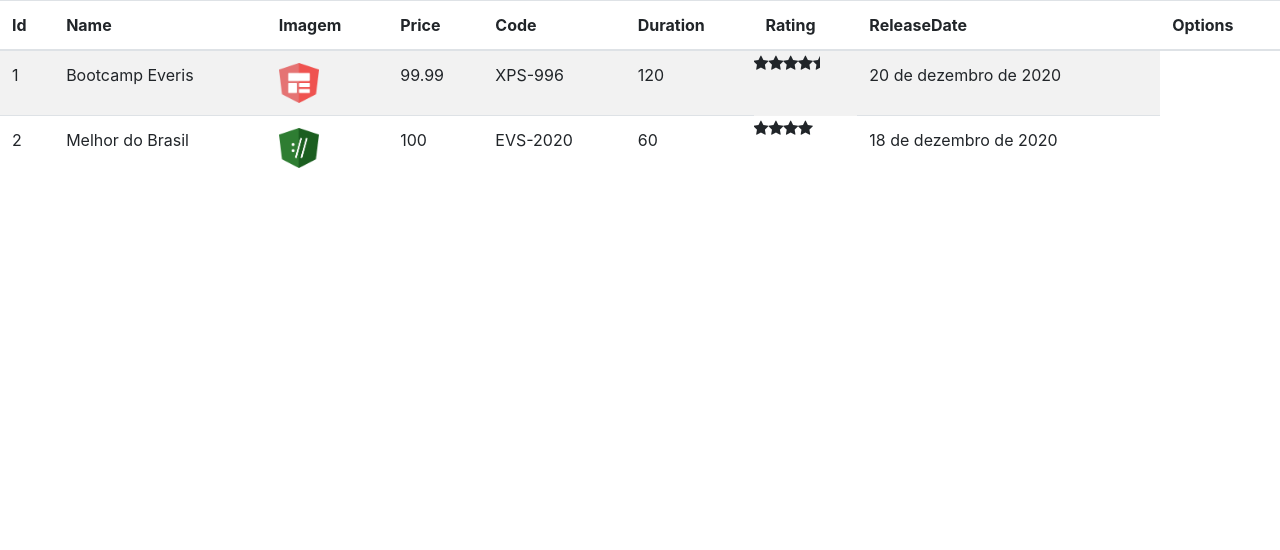
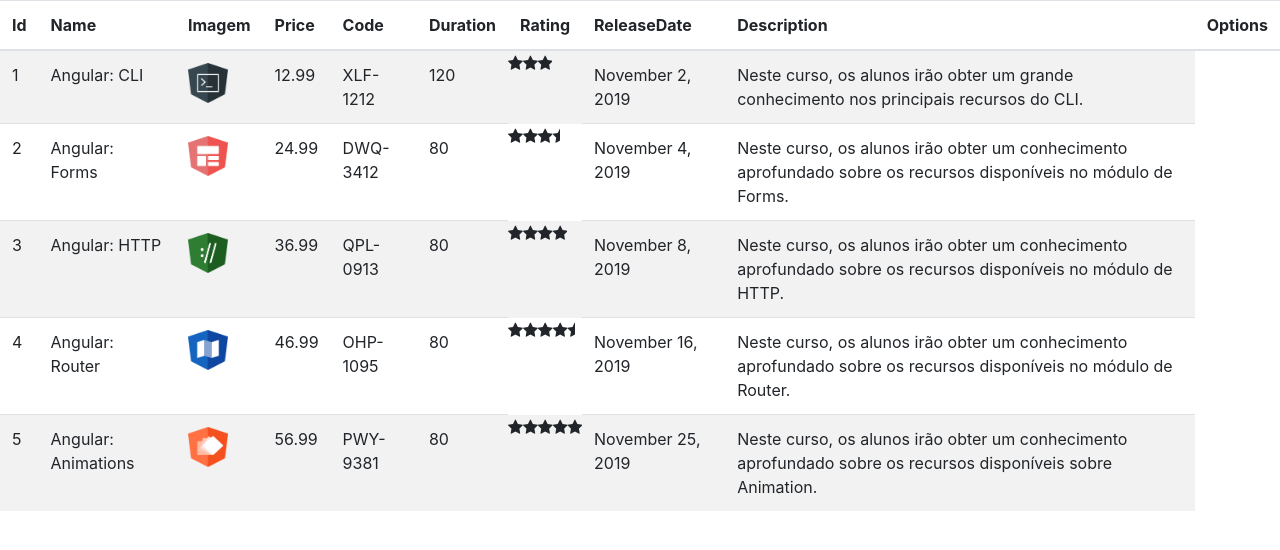
Before and after one commit to Robertoromg/Iniciando-com-Angular, an Angular app: page / in a window 1280 px wide. Shown: the top 550 px of the page. Built offline with nearby package versions, Linux system fonts and the light colour scheme.

Commit message:
injecao dependencia

```diff
--- a/src/app/courses/course-list.component.html
+++ b/src/app/courses/course-list.component.html
@@ -9,6 +9,7 @@
             <th>Duration</th>
             <th>Rating</th>
             <th>ReleaseDate</th>
+            <th>Description</th>
             <th>Options</th>
         </tr>
     </thead>
@@ -25,6 +26,7 @@
             <td>{{ course.releaseDate }}
 
             </td>
+            <td>{{ course.description}}</td>
         </tr>
     </tbody>
 </table>
--- a/src/app/courses/course-list.component.ts
+++ b/src/app/courses/course-list.component.ts
@@ -1,6 +1,6 @@
-import { Component } from '@angular/core';
+import { Component, OnInit} from '@angular/core';
 import { Course } from './course';
-import { OnInit} from '@angular/core';
+import { CourseService } from './course-service';
 
 @Component({
     selector: 'app-course-list',
@@ -10,30 +10,12 @@
 export class CourseListComponent implements OnInit {
     courses: Course[] = [];
 
+    constructor(private courseService: CourseService){
+
+    }
+
     ngOnInit(): void {
-        this.courses = [
-            {
-                id: 1 ,
-                name: 'Bootcamp Everis',
-                imageUrl: '/assets/images/forms.png',
-                price: 99.99,
-                code: 'XPS-996',
-                duration: 120,
-                rating: 4.5,
-                releaseDate: '20 de dezembro de 2020'
-            },
-            {
-                id: 2 ,
-                name: 'Melhor do Brasil',
-                imageUrl: '/assets/images/http.png',
-                price: 100,
-                code: 'EVS-2020',
-                duration: 60,
-                rating: 4 ,
-                releaseDate: '18 de dezembro de 2020'
-            }
-
-        ]
+        this.courses = this.courseService.retrieveAll();
     }
 
 
--- /dev/null
+++ b/src/app/courses/course-service.ts
@@ -0,0 +1,73 @@
+import { Course } from './course';
+import { Injectable } from '@angular/core';
+
+
+@Injectable({
+    providedIn: 'root'
+})
+
+export class CourseService {
+
+    retrieveAll(): Course[]{
+        return COURSES;
+    }
+
+}
+
+var COURSES: Course[] = [
+    {
+        id: 1,
+        name: 'Angular: CLI',
+        releaseDate: 'November 2, 2019',
+        description: 'Neste curso, os alunos irão obter um grande conhecimento nos principais recursos do CLI.',
+        duration: 120,
+        code: 'XLF-1212',
+        rating: 3,
+        price: 12.99,
+        imageUrl: '/assets/images/cli.png',
+    },
+    {
+        id: 2,
+        name: 'Angular: Forms',
+        releaseDate: 'November 4, 2019',
+        description: 'Neste curso, os alunos irão obter um conhecimento aprofundado sobre os recursos disponíveis no módulo de Forms.',
+        duration: 80,
+        code: 'DWQ-3412',
+        rating: 3.5,
+        price: 24.99,
+        imageUrl: '/assets/images/forms.png',
+    },
+    {
+        id: 3,
+        name: 'Angular: HTTP',
+        releaseDate: 'November 8, 2019',
+        description: 'Neste curso, os alunos irão obter um conhecimento aprofundado sobre os recursos disponíveis no módulo de HTTP.',
+        duration: 80,
+        code: 'QPL-0913',
+        rating: 4.0,
+        price: 36.99,
+        imageUrl: '/assets/images/http.png',
+    },
+    {
+        id: 4,
+        name: 'Angular: Router',
+        releaseDate: 'November 16, 2019',
+        description: 'Neste curso, os alunos irão obter um conhecimento aprofundado sobre os recursos disponíveis no módulo de Router.',
+        duration: 80,
+        code: 'OHP-1095',
+        rating: 4.5,
+        price: 46.99,
+        imageUrl: '/assets/images/router.png',
+    },
+    {
+        id: 5,
+        name: 'Angular: Animations',
+        releaseDate: 'November 25, 2019',
+        description: 'Neste curso, os alunos irão obter um conhecimento aprofundado sobre os recursos disponíveis sobre Animation.',
+        duration: 80,
+        code: 'PWY-9381',
+        rating: 5,
+        price: 56.99,
+        imageUrl: '/assets/images/animations.png',
+    }
+];
--- a/src/app/courses/course.ts
+++ b/src/app/courses/course.ts
@@ -8,4 +8,5 @@
     duration: number;
     rating: number;
     releaseDate: string;
+    description: string;
 }
--- a/src/app/star/star.component.ts
+++ b/src/app/star/star.component.ts
@@ -1,5 +1,6 @@
 import { Component, Input} from '@angular/core';
 import { OnChanges } from '@angular/core';
+
 @Component({
     selector: 'app-star',
     templateUrl: './star.component.html',
```
Also changed, not shown: src/assets/images/animations.png (added).
